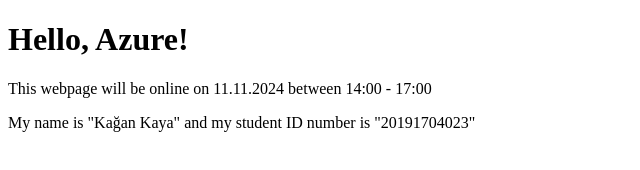
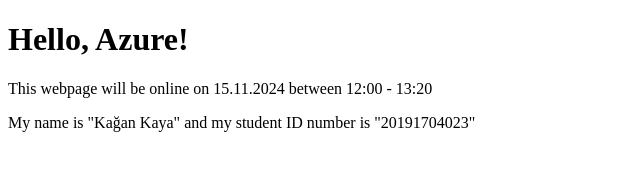
Before and after one commit to kagaankaya/IT321, a plain HTML site: page ındex.html in a window 1280 px wide. Shown: the full height of the page, 0-640 px from the left. Drawn offline with Linux system fonts and the light colour scheme.

Commit message:
ındex.html

```diff
--- a/ındex.html
+++ b/ındex.html
@@ -5,7 +5,7 @@
 </head>
 <body>
 <h1>Hello, Azure!</h1>
-<p>This webpage will be online on 11.11.2024 between 14:00 - 17:00</p>
+<p>This webpage will be online on 15.11.2024 between 12:00 - 13:20</p>
 <p>My name is "Kağan Kaya" and my student ID
 number is "20191704023"</p>
 </body>
```
